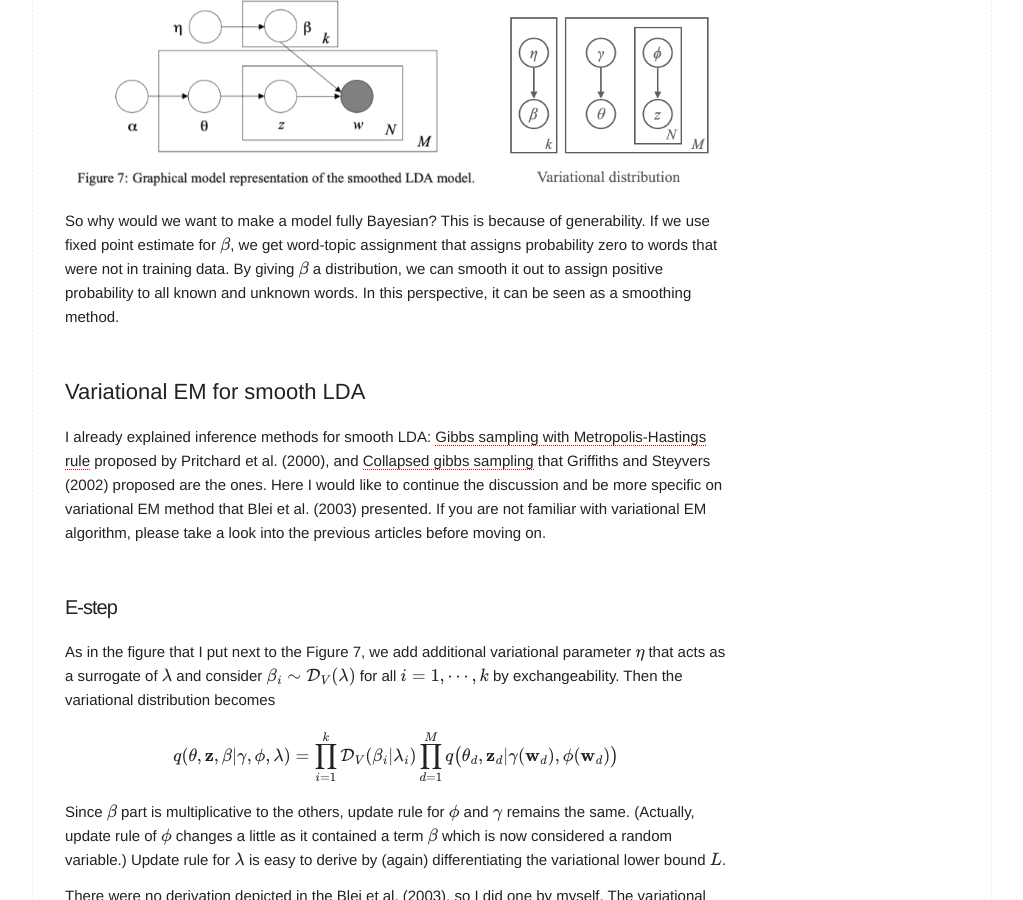
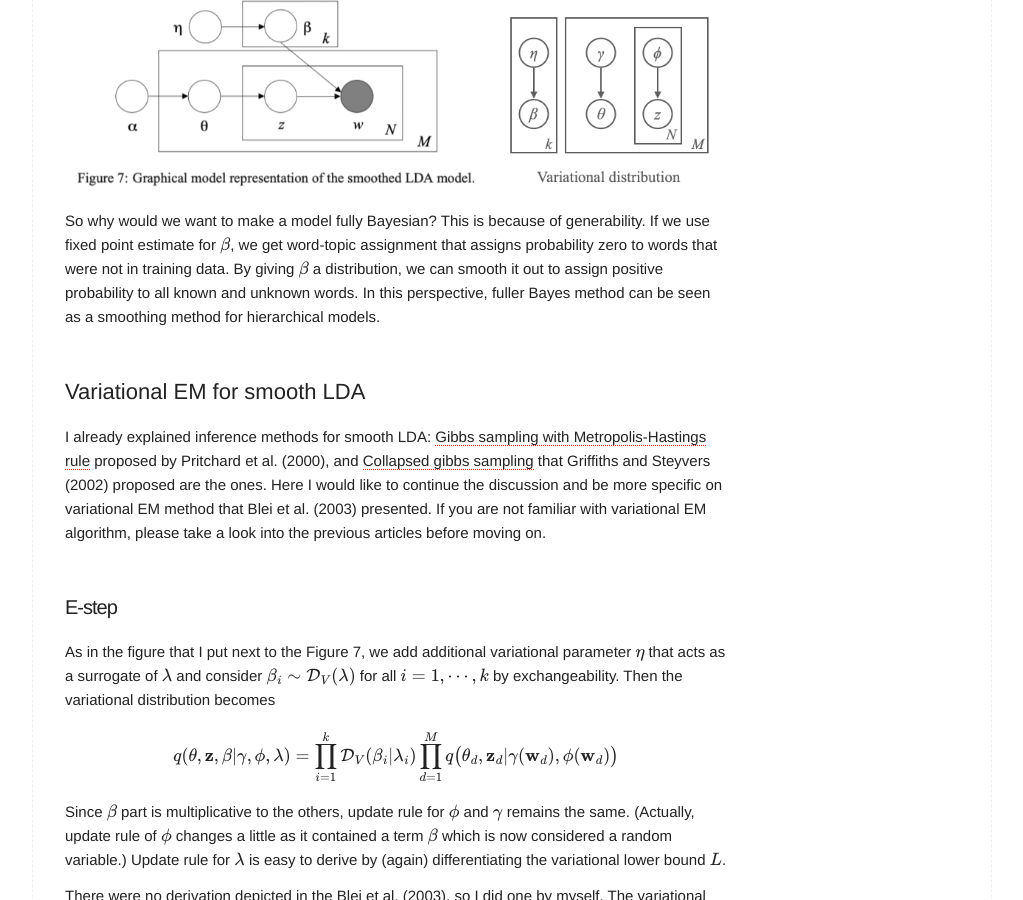
Before and after one commit to naturale0/naturale0.github.io, a Jekyll site: the page built from _posts/2021-02-16-LDA-5-Smooth-LDA.md, in a window 1280 px wide and 900 px high, scrolled down 1036 px. Shown: the whole window, without its empty margins (128-1151 px from the left). Built offline with Jekyll 4.4.1, drawn with Linux system fonts in a browser that asks for light colours; formulas are drawn with MathJax 3; comment, search, counter and statistics services are not loaded.

Commit message:
post LDA (5)

```diff
--- a/_posts/2021-02-16-LDA-5-Smooth-LDA.md
+++ b/_posts/2021-02-16-LDA-5-Smooth-LDA.md
@@ -43,7 +43,7 @@ In order to extend the model to be fully Bayesian, all we need to do is to regar
 
 
 
-So why would we want to make a model fully Bayesian? This is because of generability. If we use fixed point estimate for $\beta$, we get word-topic assignment that assigns probability zero to words that were not in training data. By giving $\beta$ a distribution, we can smooth it out to assign positive probability to all known and unknown words. In this perspective, it can be seen as a smoothing method.
+So why would we want to make a model fully Bayesian? This is because of generability. If we use fixed point estimate for $\beta$, we get word-topic assignment that assigns probability zero to words that were not in training data. By giving $\beta$ a distribution, we can smooth it out to assign positive probability to all known and unknown words. In this perspective, fuller Bayes method can be seen as a smoothing method for hierarchical models.
 
 
 
```
